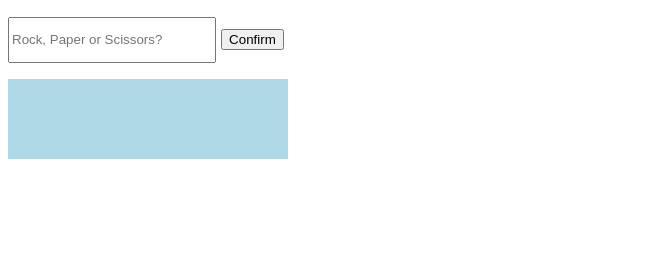
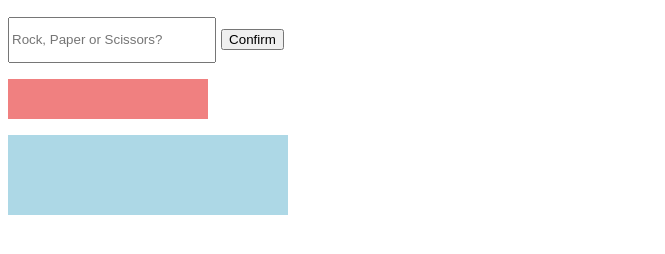
Before and after one commit to fawkez1/rockpaperscissors, a plain HTML site: page index.html in a window 1280 px wide. Shown: the part 112-366 px from the top of the page, without its empty margins (0-665 px from the left). Drawn offline with Linux system fonts and the light colour scheme.

Commit message:
better declaration. added a new paragraph for an upcoming counting loop. it will declare a winner out of 5  games

```diff
--- a/index.html
+++ b/index.html
@@ -14,6 +14,7 @@
     <!--input-box and output-box-->
     <input class="inputBox" type="text" placeholder="Rock, Paper or Scissors?">
     <button id="confirmButton">Confirm</button>
+    <p class="gamestatus"></p>
     <p class="outputBox"></p>
 
 
--- a/index.js
+++ b/index.js
@@ -4,25 +4,29 @@ let computerSelection = null;
 const inputBoxValue = document.querySelector(".inputBox");
 const outputBoxValue = document.querySelector(".outputBox");
 const confirmButton = document.querySelector("#confirmButton");
+const gamestatus = document.querySelector(".gamestatus");
 
 
+// user starts game by clicking.
+confirmButton.addEventListener("click", function () {
 
-confirmButton.addEventListener("click", function () {
     //.trim() erases all empty content, like spaces.
     // .toUpperCase() changes input to only uppercase letters
     let userInput = inputBoxValue.value.trim().toUpperCase();
     if (isValidSelection(userInput)) {
     playerSelection = userInput;
-    // HIER LAG DER HASE IM PFEFFER!!!!!!!!!!!!!!!!!!!!!!!
+
+    //starts the computer selection
     computerRPS(playerSelection);
-    // computerRPS WURDE HIER NICHT AUSGELOEST UND SOMIT WURDEN KEINE WERTE UEBERGEBEN
+
+    // game starts with userselection and computerselection
     let result = playRound(playerSelection, computerSelection);
     outputBoxValue.textContent = result;
     } else {
         outputBoxValue.textContent = ("Invalid input, please choose ROCK, PAPER or SCISSORS.");
     }
 
-
+// functions checks userinput, if valid/true, returns to line 16/17
     function isValidSelection(userInput){
         return userInput === "ROCK" || userInput === "PAPER" || userInput === "SCISSORS";
     }
--- a/styles.css
+++ b/styles.css
@@ -10,3 +10,7 @@ body {
     height: 80px;
     background-color: lightblue;
 }
+.gamestatus {
+    width: 200px;
+    height: 40px;
+    background-color: lightcoral;
```
